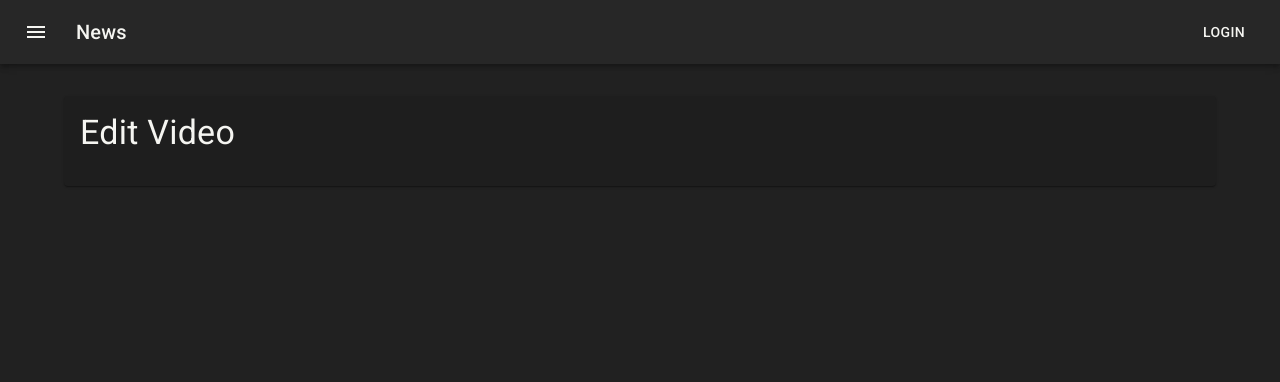
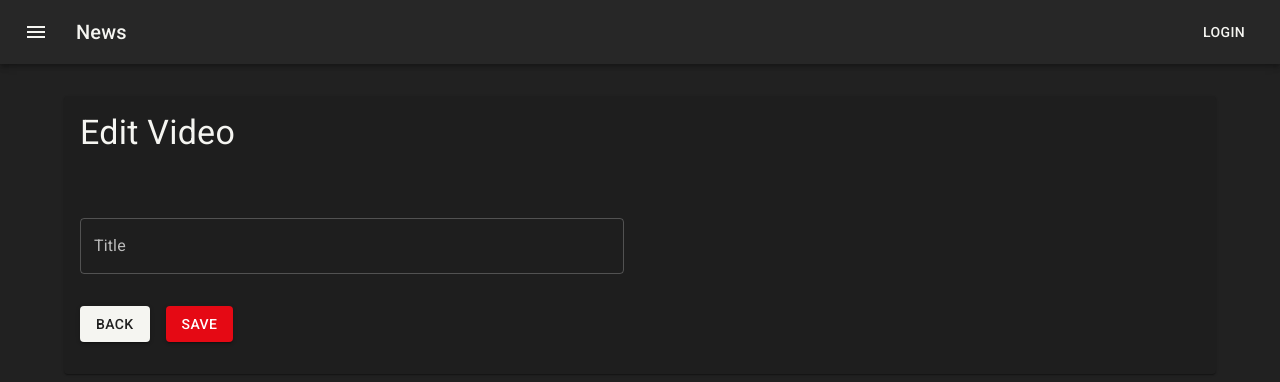
Before and after one commit to Lucassamuel97/admin-videos-react, a React (Vite) app: page /videos/edit/1 in a window 1280 px wide. Shown: the top 382 px of the page. Built offline with nearby package versions, Linux system fonts and the light colour scheme; no server answers.

Commit message:
:sparkles: feat: Atualiza a consulta getVideo para usar o tipo Result e adiciona o componente VideosForm para edição de vídeos

```diff
--- a/src/features/videos/VideoSlice.ts
+++ b/src/features/videos/VideoSlice.ts
@@ -65,7 +65,7 @@ export const videosSlice = apiSlice.injectEndpoints({
       query: deleteVideo,
       invalidatesTags: ["Videos"],
     }),
-    getVideo: query<Video, { id: string }>({
+    getVideo: query<Result, { id: string }>({
       query: getVideo,
       providesTags: ["Videos"],
     }),
--- a/src/features/videos/VideosEdit.tsx
+++ b/src/features/videos/VideosEdit.tsx
@@ -4,22 +4,47 @@ import { useEffect, useState } from "react";
 import { useParams } from "react-router-dom";
 import { FileObject, Video } from "../../types/Videos";
 import { initialState, useGetVideoQuery } from "./VideoSlice";
+import { VideosForm } from "./components/VideosForm";
 
 
 export function VideosEdit() {
     const id = useParams<{ id: string }>().id as string;
+    const { enqueueSnackbar } = useSnackbar();
+
     const { data: video, isFetching } = useGetVideoQuery({ id });
     const [videoState, setVideoState] = useState<Video>(initialState);
+    const [status, setStatus] = useState({
+        isSuccess: false,
+        isError: false,
+    });
 
+    function handleChange(event: React.ChangeEvent<HTMLInputElement>) {
+        const { name, value } = event.target;
+        setVideoState((state) => ({ ...state, [name]: value }));
+    }
 
+    async function handleSubmit(event: React.FormEvent<HTMLFormElement>) {
+        event.preventDefault();
+        // await updateVideo(mapVideoToForm(videoState));
+    }
 
     useEffect(() => {
         if (video) {
-      setVideoState(video);
+            setVideoState(video.data);
         }
     }, [video]);
 
-  console.log("video", videoState);
+    console.log("videoState", videoState);
+
+    useEffect(() => {
+        if (status.isSuccess) {
+            enqueueSnackbar(`Video updated`, { variant: "success" });
+        }
+
+        if (status.isError) {
+            enqueueSnackbar(`Error updating Video`, { variant: "error" });
+        }
+    }, [status, enqueueSnackbar]);
     return (
         <Box>
             <Paper>
@@ -29,18 +54,16 @@ export function VideosEdit() {
                     </Box>
                 </Box>
 
-        {/* <VideosForm
+                <VideosForm
                     video={videoState}
-          genres={genres?.data}
+                    genres={[]}
                     isLoading={isFetching}
                     isDisabled={isFetching}
-          categories={categories}
-          castMembers={castMembers?.data}
+                    categories={[]}
+                    castMembers={[]}
                     handleChange={handleChange}
                     handleSubmit={handleSubmit}
-          handleAddFile={handleAddFile}
-          handleRemoveFile={handleRemoveFile}
-        /> */}
+                />
             </Paper>
         </Box>
     );
--- /dev/null
+++ b/src/features/videos/components/VideosForm.tsx
@@ -0,0 +1,71 @@
+import {
+    Button,
+    FormControl,
+    FormLabel,
+    Grid,
+    RadioGroup,
+    TextField,
+} from "@mui/material";
+import { Box } from "@mui/system";
+import { Link } from "react-router-dom";
+import { CastMember } from "../../../types/CastMembers";
+import { Category } from "../../../types/Category";
+import { Genre } from "../../../types/Genres";
+import { FileObject, Video } from "../../../types/Videos";
+
+type Props = {
+    video: Video;
+    genres?: Genre[];
+    categories?: Category[];
+    castMembers?: CastMember[];
+    isDisabled?: boolean;
+    isLoading?: boolean;
+    handleSubmit: (e: React.FormEvent<HTMLFormElement>) => void;
+    handleChange: (e: React.ChangeEvent<HTMLInputElement>) => void;
+};
+
+export function VideosForm({
+    video,
+    genres,
+    categories,
+    castMembers,
+    isDisabled = false,
+    isLoading = false,
+    handleSubmit,
+    handleChange,
+}: Props) {
+    return (
+        <Box p={2}>
+            <form onSubmit={handleSubmit}>
+                <Grid container spacing={4}>
+                    <Grid item xs={12} md={6} sx={{ "& .MuiTextField-root": { my: 2 } }}>
+                        <FormControl fullWidth>
+                            <TextField
+                                name="title"
+                                label="Title"
+                                value={video.title}
+                                disabled={isDisabled}
+                                onChange={handleChange}
+                                inputProps={{ "data-testid": "title" }}
+                            />
+                        </FormControl>
+                    </Grid>
+                </Grid>
+                <Box display="flex" sx={{ my: 2 }} gap={2}>
+                    <Button variant="contained" component={Link} to="/videos">
+                        Back
+                    </Button>
+
+                    <Button
+                        type="submit"
+                        color="secondary"
+                        variant="contained"
+                        disabled={isDisabled || isLoading}
+                    >
+                        {isLoading ? "Loading..." : "Save"}
+                    </Button>
+                </Box>
+            </form>
+        </Box>
+    );
+}
```
Lines whose indentation alone changed are shown as unchanged.
